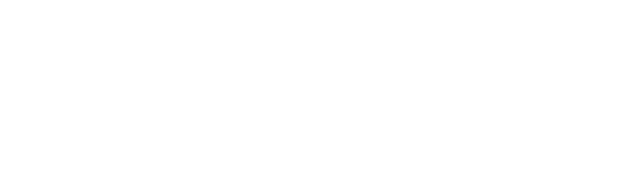
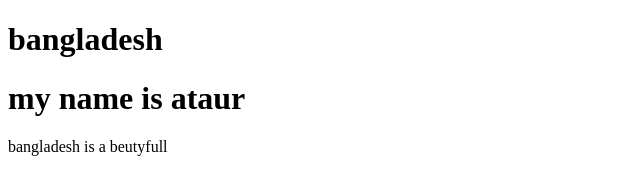
Before and after one commit to ataur28/my-first-repo, a plain HTML site: page index.html in a window 1280 px wide. Shown: the whole page, without its empty margins (0-640 px from the left). Drawn offline with Linux system fonts and the light colour scheme.

Commit message:
second cheng

```diff
--- a/index.html
+++ b/index.html
@@ -7,6 +7,8 @@
     <title>my first repo</title>
 </head>
 <body>
-
+    <h1>bangladesh</h1>
+    <h1>my name is ataur</h1>
+    <p>bangladesh is a beutyfull</p>
 </body>
 </html>
```
